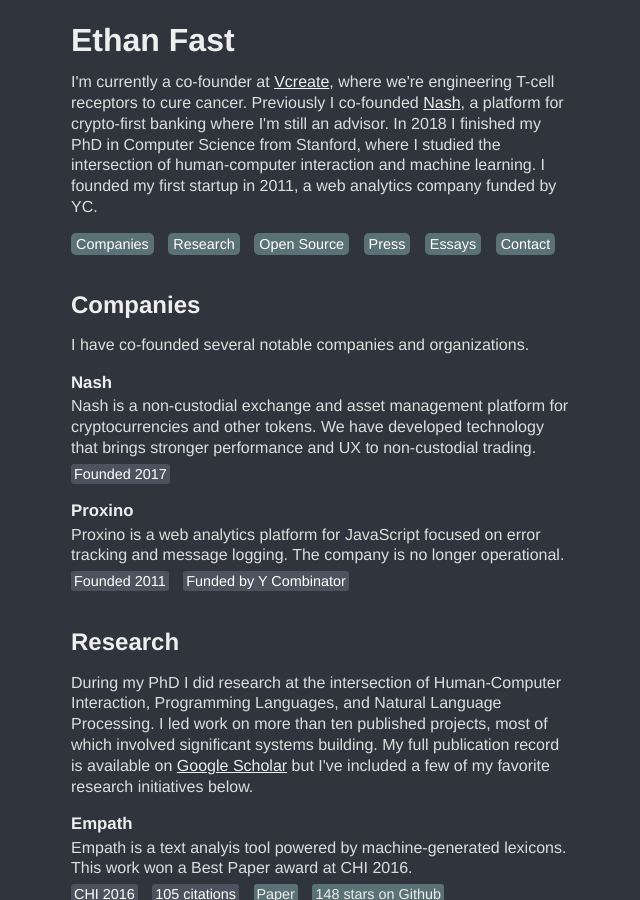
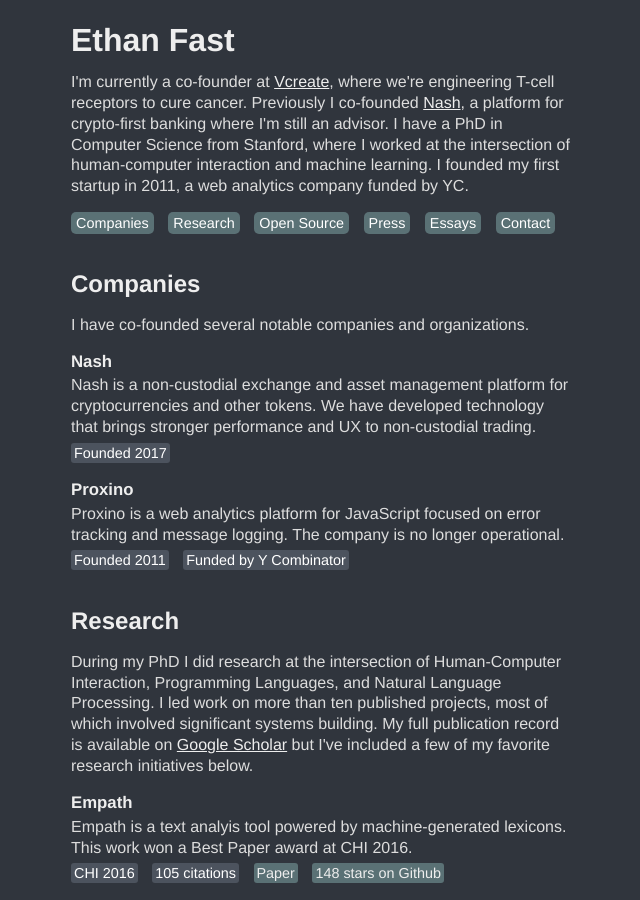
Before and after one commit to Ejhfast/ejhfast.github.com, a Jekyll site: the page built from index.html, in a window 1280 px wide and 900 px high. Shown: the whole window, without its empty margins (319-959 px from the left). Built offline with Jekyll 4.4.1, drawn with Linux system fonts in a browser that asks for light colours.

Commit message:
Update default.html

```diff
--- a/_layouts/default.html
+++ b/_layouts/default.html
@@ -13,7 +13,7 @@
                 <p>
                     I'm currently a co-founder at <a href="http://nash.io">Vcreate</a>, where we're engineering T-cell receptors to cure cancer.
                     Previously I co-founded <a href="http://vcreate.io">Nash</a>, a platform for crypto-first banking where I'm still an advisor.
-                    In 2018 I finished my PhD in Computer Science from Stanford, where I studied the intersection of human-computer interaction and
+                    I have a PhD in Computer Science from Stanford, where I worked at the intersection of human-computer interaction and
                     machine learning. I founded my first startup in 2011, a web analytics company funded by YC.
                 </p>
             </div>
```
